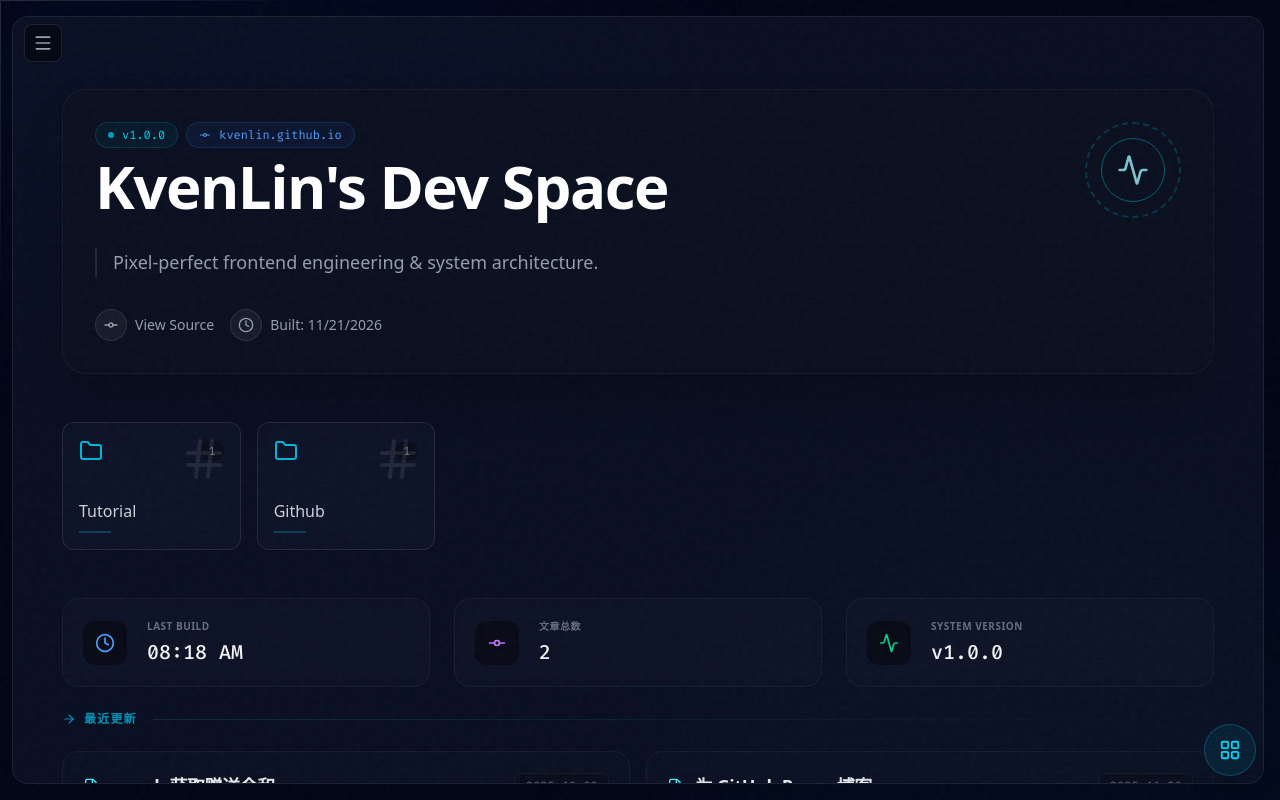
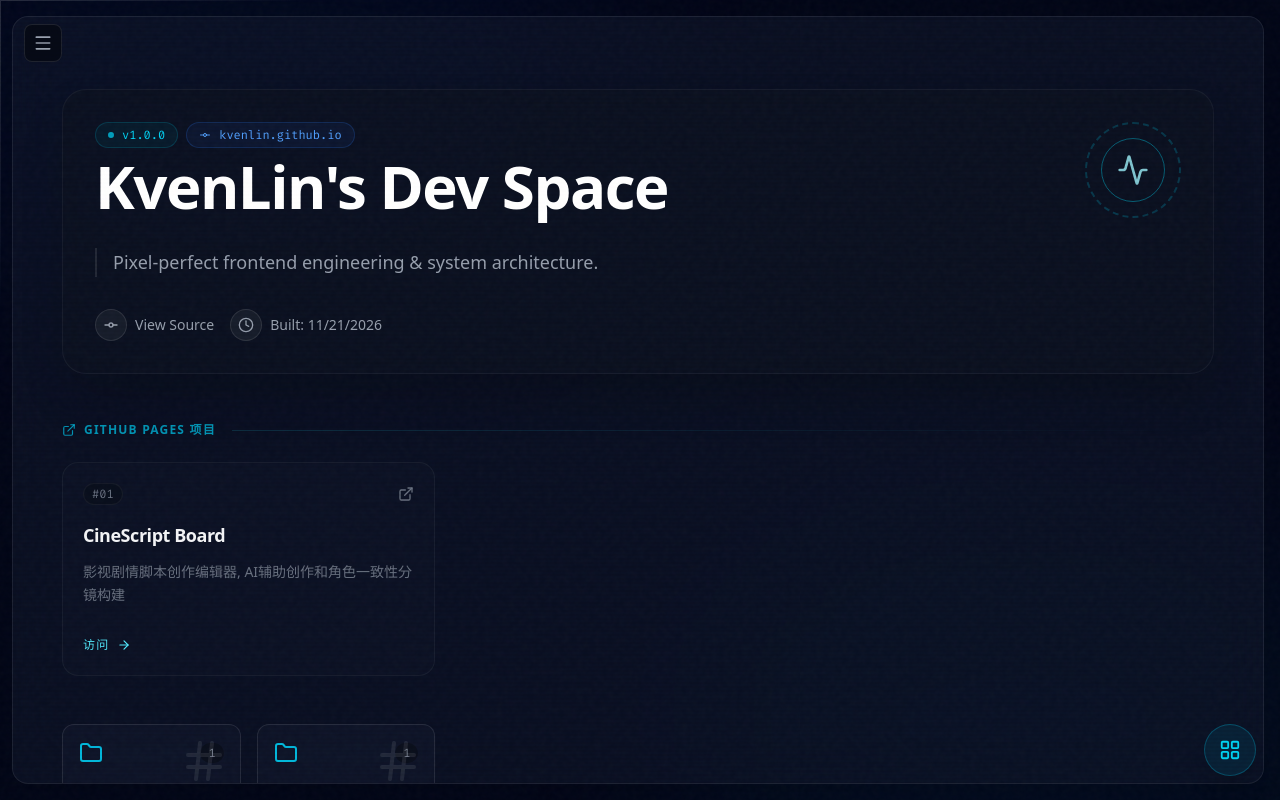
Before and after one commit to kvenLin/kvenlin.github.io, a React (Vite) app: page / in a window 1280 px wide. Built offline with nearby package versions, Linux system fonts and the light colour scheme.

Commit message:
feat: 为 Dashboard 添加 GitHub Pages 项目展示模块

```diff
--- a/components/editor/Dashboard.tsx
+++ b/components/editor/Dashboard.tsx
@@ -1,6 +1,6 @@
 import React, { useMemo, useState } from 'react';
 import { motion, AnimatePresence } from 'framer-motion';
-import { ArrowRight, Clock, GitCommit, Activity, Hash, Folder, ChevronUp, ChevronDown } from 'lucide-react';
+import { ArrowRight, Clock, GitCommit, Activity, Hash, Folder, ChevronUp, ChevronDown, ExternalLink } from 'lucide-react';
 import { FileSystemItem } from '../../types';
 import { Language, translations } from '../../translations';
 import { siteConfig } from '../../src/config/site';
@@ -116,6 +116,53 @@ export const Dashboard: React.FC<DashboardProps> = ({ files, language, onOpenFil
             </div>
           </motion.div>
         </motion.div>
+
+        {siteConfig.projects.length > 0 && (
+          <motion.div
+            layout
+            initial={{ opacity: 0, y: 30 }}
+            animate={{ opacity: 1, y: 0 }}
+            transition={{ delay: 0.25 }}
+            className="space-y-6"
+          >
+            <div className="flex items-center justify-between">
+              <h3 className="text-xs font-bold text-cyan-500/80 uppercase tracking-widest flex items-center gap-2">
+                <ExternalLink size={14} /> {t.hostedProjects}
+              </h3>
+              <div className="h-px flex-1 bg-gradient-to-r from-cyan-900/50 to-transparent ml-4" />
+            </div>
+
+            <div className="grid grid-cols-1 md:grid-cols-3 gap-4">
+              {siteConfig.projects.map((project, index) => (
+                <a
+                  key={project.url}
+                  href={project.url}
+                  target="_blank"
+                  rel="noopener noreferrer"
+                  className="relative group rounded-2xl border border-white/5 bg-[#0f172a]/40 p-5 overflow-hidden transition-all hover:border-cyan-500/40 hover:shadow-2xl hover:shadow-cyan-900/20"
+                >
+                  <div className="absolute inset-0 opacity-0 group-hover:opacity-100 transition-opacity bg-gradient-to-br from-cyan-500/10 via-blue-500/5 to-transparent" />
+                  <div className="relative flex items-center justify-between mb-4">
+                    <span className="text-xs font-mono text-gray-500 bg-black/20 px-2 py-0.5 rounded-full border border-white/5">
+                      #{String(index + 1).padStart(2, '0')}
+                    </span>
+                    <ExternalLink size={16} className="text-gray-500 group-hover:text-cyan-300 transition-colors" />
+                  </div>
+                  <h3 className="relative text-lg font-semibold text-gray-100 group-hover:text-white tracking-tight">
+                    {project.name}
+                  </h3>
+                  <p className="relative mt-3 text-sm text-gray-500 leading-relaxed group-hover:text-gray-300 min-h-[60px]">
+                    {project.description}
+                  </p>
+                  <span className="relative mt-4 inline-flex items-center gap-2 text-xs font-mono text-cyan-300 uppercase tracking-widest">
+                    {t.visitProject}
+                    <ArrowRight size={14} className="transform transition-transform group-hover:translate-x-1" />
+                  </span>
+                </a>
+              ))}
+            </div>
+          </motion.div>
+        )}
 
         {categories.length > 0 && (
           <motion.div layout initial={{ opacity: 0, y: 20 }} animate={{ opacity: 1, y: 0 }} transition={{ delay: 0.3 }} className="flex flex-col gap-4">
--- a/src/config/site.ts
+++ b/src/config/site.ts
@@ -28,6 +28,11 @@ export interface SiteMetadata {
     email: string;
     bio: string;
   };
+  projects: Array<{
+    name: string;
+    description: string;
+    url: string;
+  }>;
 }
 
 export const siteConfig: SiteMetadata = {
@@ -57,5 +62,12 @@ export const siteConfig: SiteMetadata = {
     name: "Kven Lin",
     email: "dev@kven.lin",
     bio: "Senior Frontend Engineer / Creative Developer"
-  }
+  },
+  projects: [
+    {
+      name: 'CineScript Board',
+      description: '影视剧情脚本创作编辑器, AI辅助创作和角色一致性分镜构建',
+      url: 'https://kvenlin.github.io/CineScript-Board/'
+    }
+  ]
 };
--- a/translations.ts
+++ b/translations.ts
@@ -18,6 +18,8 @@ export const translations = {
     totalPosts: "Total Posts",
     systemStatus: "System Status",
     recentEntries: "Recent Entries",
+    hostedProjects: "Hosted Projects",
+    visitProject: "Visit",
     knowledgeGraph: "Knowledge Graph",
     activity: "Activity",
     high: "High",
@@ -66,6 +68,8 @@ export const translations = {
     totalPosts: "文章总数",
     systemStatus: "系统状态",
     recentEntries: "最近更新",
+    hostedProjects: "GitHub Pages 项目",
+    visitProject: "访问",
     knowledgeGraph: "知识图谱",
     activity: "活跃度",
     high: "高",
```
